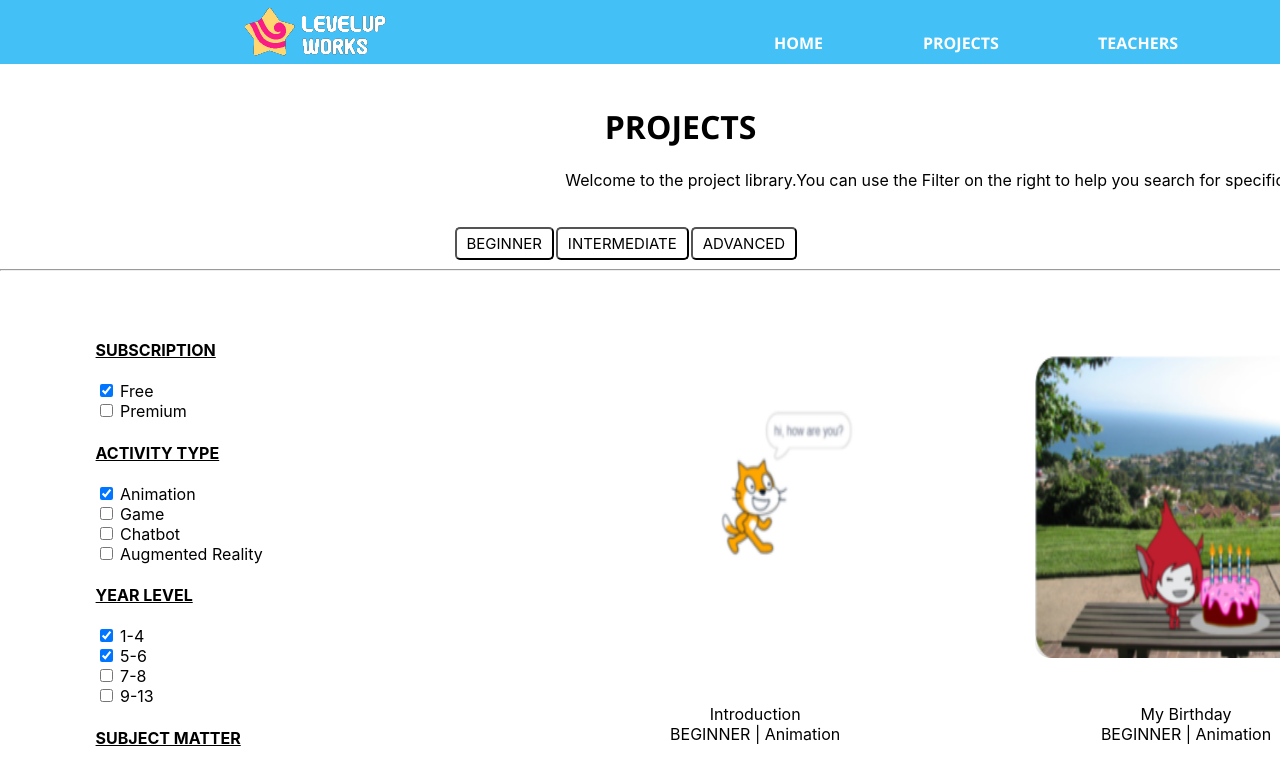
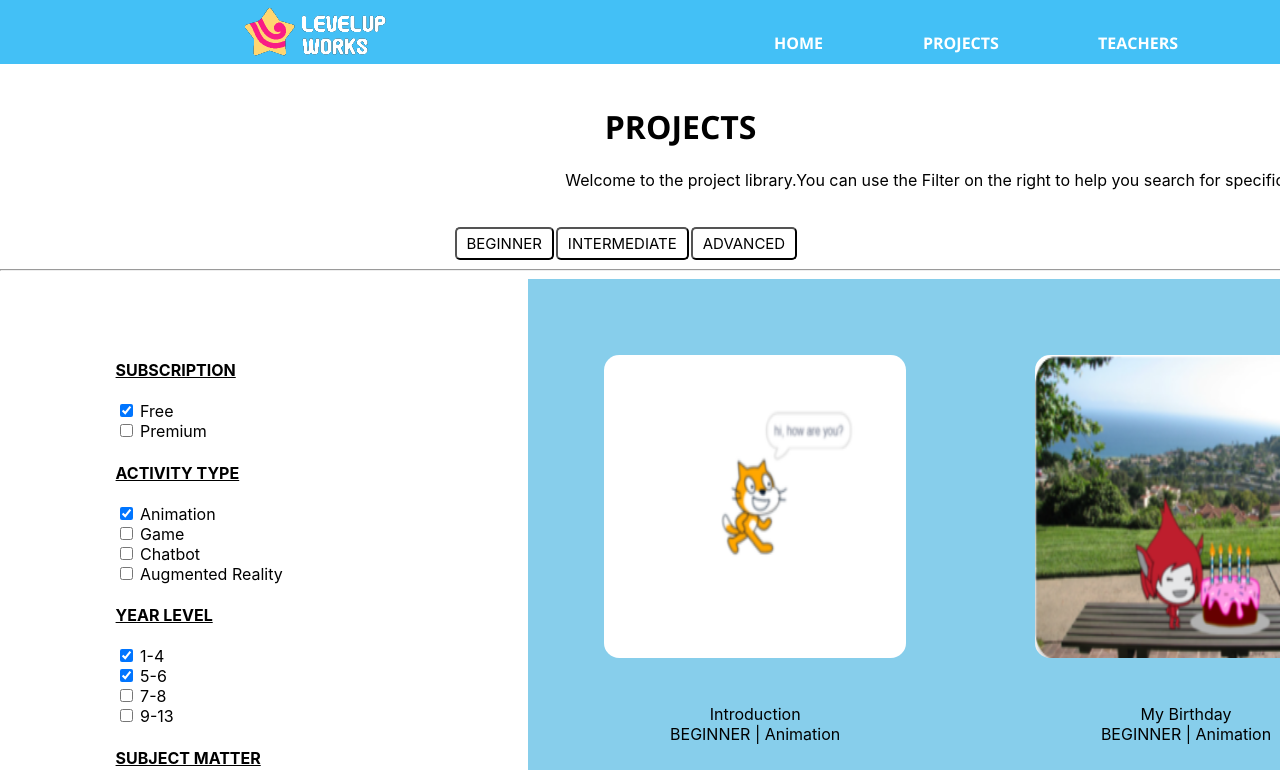
Before and after one commit to vessiBop/mission-x, a React (Create React App) app: page / in a window 1280 px wide. Shown: the top 770 px of the page. Built offline with nearby package versions, Linux system fonts and the light colour scheme.

Commit message:
some modification

```diff
--- a/src/Project.css
+++ b/src/Project.css
@@ -1,8 +1,3 @@
-.main{
-
-}
-
-
 .container {
     display: flex;
     flex-wrap: wrap;
@@ -15,7 +10,6 @@
 
 .Side_bar {
     flex: 1;
-    background-color: skyblue;
     padding: 20px;
     text-align: left;
 
@@ -25,6 +19,7 @@ h4{
 }
 
 .Images {
+    background-color: skyblue;
     flex: 3;
     display: flex;
     flex-direction: row;
--- a/src/Project.js
+++ b/src/Project.js
@@ -24,7 +24,7 @@ import BackButton from './ProjectpageComponents/BackButton';
 
 function App() {
     return (
-        <div style={{ backgroundColor: "white" }} >
+        <div>
             <br/>
 
             <div>
@@ -45,7 +45,7 @@ function App() {
             <div className='container'>
                 <div className="Side_bar" style={{ backgroundColor: "white" }}>
                     <br/>
-                    <SideBar className="Side_bar">
+                    <SideBar>
 
                     </SideBar>
                 </div>
--- a/src/ProjectpageComponents/Side-bar.js
+++ b/src/ProjectpageComponents/Side-bar.js
@@ -1,7 +1,7 @@
 
 function SideBar() {
     return (
-        <div>
+        <div className="Side_bar">
             <h4>SUBSCRIPTION</h4>
             <label>
                 <input type="checkbox" checked="checked" /> Free
```
